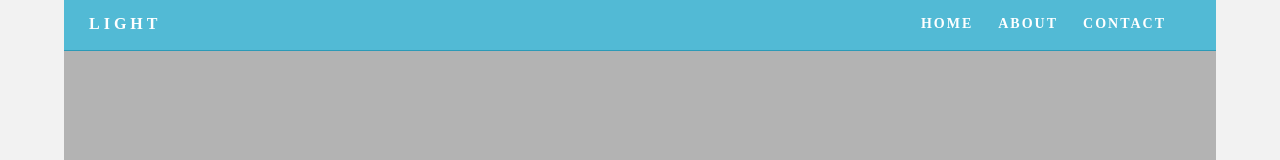
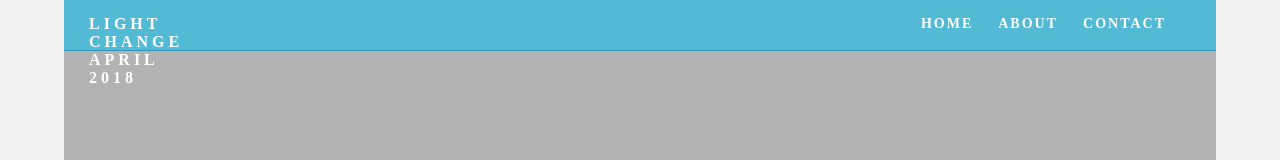
Before and after one commit to Kim2Design/ux-portfolio-example, a plain HTML site: page website test 2/index.html in a window 1280 px wide. Shown: the top 160 px of the page. Drawn offline with Linux system fonts and the light colour scheme; files whose address does not match are found by name.

Commit message:
test no real change

```diff
--- a/website test 2/index.html
+++ b/website test 2/index.html
@@ -15,7 +15,7 @@
 <body>
 <div class="container">
   <header> <a href="">
-    <h4 class="logo">LIGHT</h4>
+    <h4 class="logo">LIGHT CHANGE APRIL 2018</h4>
     </a>
     <nav>
       <ul>
```
